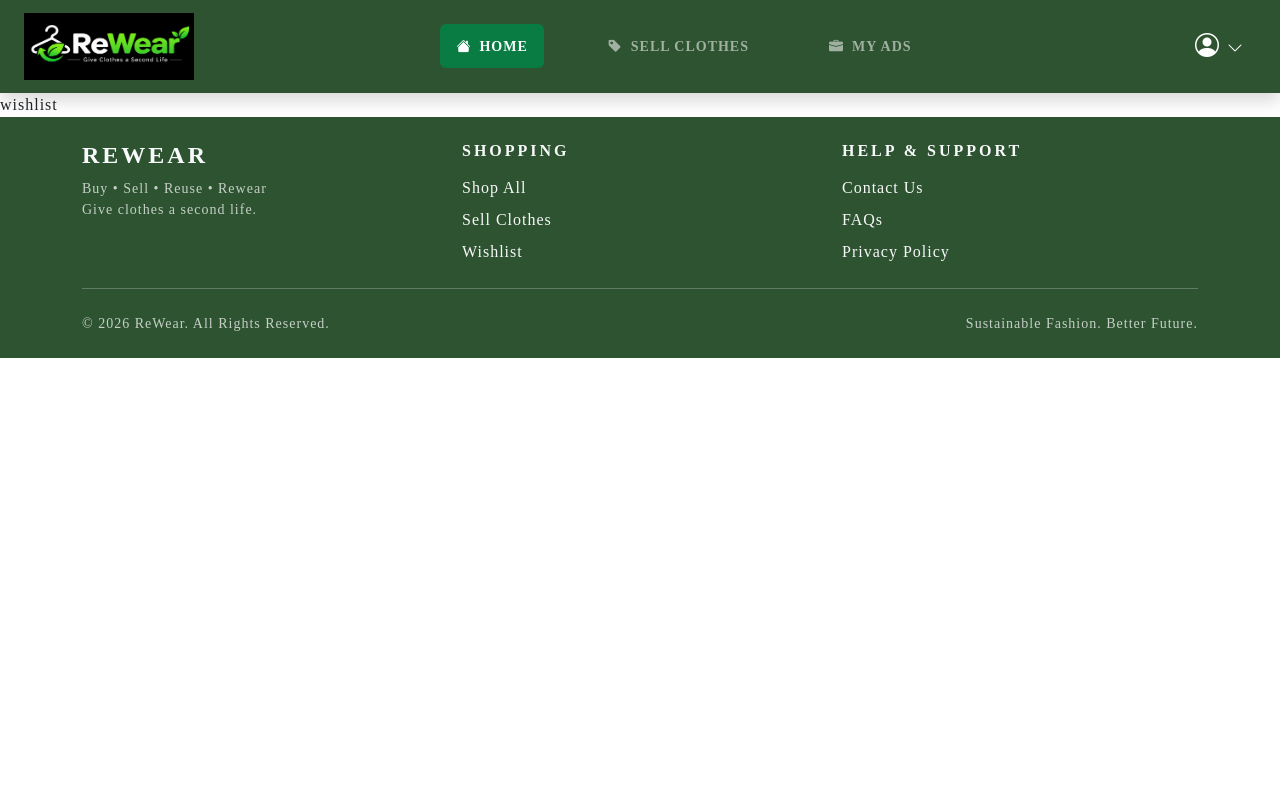
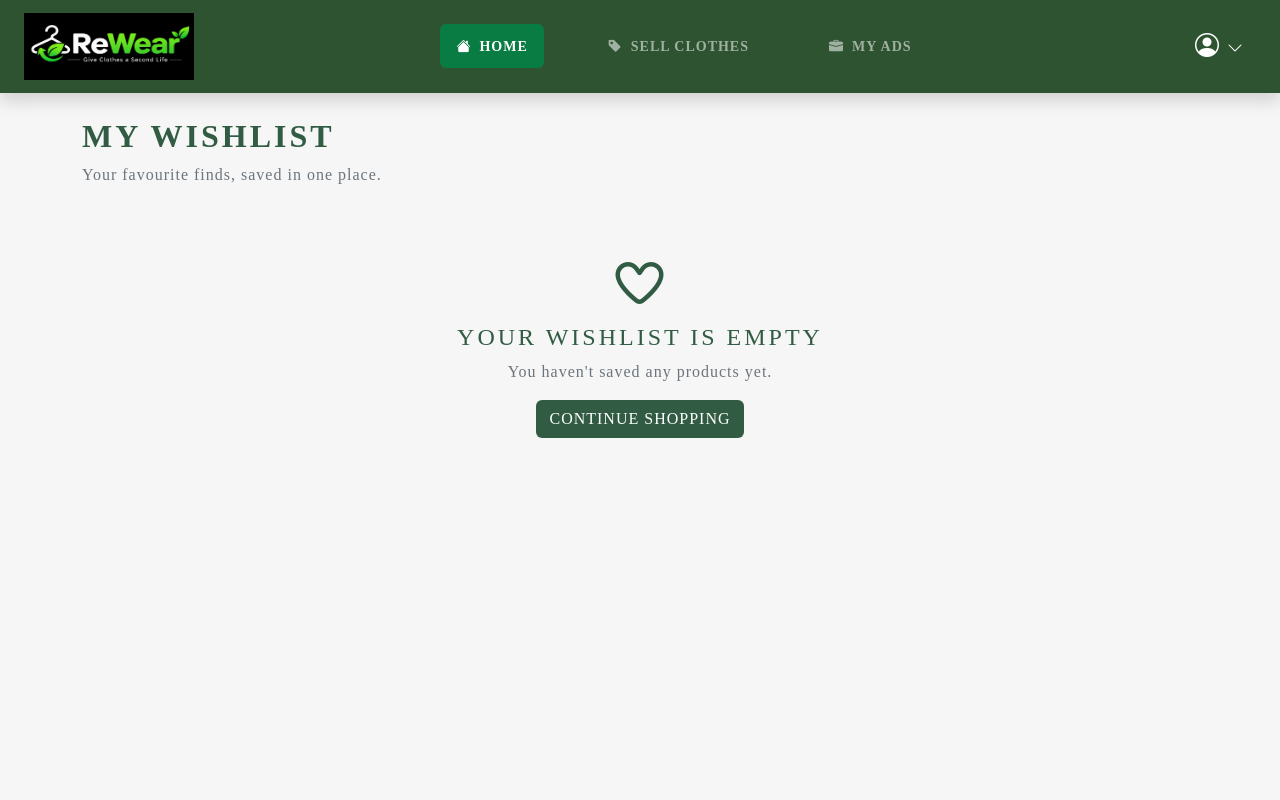
Before and after one commit to sivagangaps869-a11y/Retro-App, a React (Vite) app in the folder retro-app/: page /wishlist in a window 1280 px wide. Shown: the top 800 px of the page. Built offline with nearby package versions, Linux system fonts and the light colour scheme; a web font is replaced by a local one.

Commit message:
wishlist

```diff
--- a/retro-app/src/Components/Header.jsx
+++ b/retro-app/src/Components/Header.jsx
@@ -1,6 +1,7 @@
 
 import React, { useState } from 'react'
 import rewearlogo from "../assets/rewear-logo.png"
+
 
 function Header() {
 
@@ -83,6 +84,8 @@ function Header() {
                 </a>
               </li>
 
+
+
               <li>
                 <a className="dropdown-item" href="/cart">
                   <i className="bi bi-cart-fill me-2"></i>
--- a/retro-app/src/Pages/Wishlist.jsx
+++ b/retro-app/src/Pages/Wishlist.jsx
@@ -1,10 +1,104 @@
+
 import React from 'react'
 
+import { Button, Card, Col, Row } from 'react-bootstrap'
+import { Link } from 'react-router-dom'
+import { useDispatch, useSelector } from 'react-redux'
+import { removeFromWishlist } from '../Redux/Slice/wishlistSlice'
+// import { addtoCart } from '../Redux/slice/cartSlice'
+
 function Wishlist() {
+
+  const { wishlist } = useSelector(state => state.wishlistReducer)
+  console.log("Wishlist Page Data:", wishlist)
+  const dispatch = useDispatch()
+
+  // const handleCart = (product) => {
+  //   dispatch(addtoCart(product))
+  //   dispatch(removeFromWishlist(product.id))
+  // }
+
   return (
-    <>
-      wishlist
-    </>
+    <div style={{ background: '#f5f6f5', minHeight: '100vh' }}>
+
+
+      <div className="container py-4" >
+
+        <h2 className="fw-bold mb-2" style={{ color: '#315c43' }}>
+          My Wishlist
+        </h2>
+
+        <p className="text-secondary mb-4">
+          Your favourite finds, saved in one place.
+        </p>
+
+        <Row>
+          {wishlist.length > 0 ? wishlist.map(product => (
+
+            <Col lg={3} md={4} sm={6} xs={12}
+              className="mb-4" key={product.id}>
+
+              <Card className="h-100 border-0 shadow-sm"
+                style={{ borderRadius: '12px', overflow: 'hidden' }}>
+
+                <Link to={`/view/${product.id}`}>
+                  <Card.Img
+                    src={product.images?.[0]}
+                    style={{ height: '230px', objectFit: 'cover' }}
+                  />
+                </Link>
+
+                <Card.Body>
+
+                  <div className="d-flex justify-content-between">
+                    <Card.Title style={{ color: '#315c43' }}>
+                      {product.productName}
+                    </Card.Title>
+
+                    <Button variant="light"
+                      onClick={() => dispatch(removeFromWishlist(product.id))}>
+                      <i className="fa-solid fa-heart text-danger"></i>
+                    </Button>
+                  </div>
+
+                  <h5 className="fw-bold">₹{product.price}</h5>
+{/*
+                  <Button
+                    className="w-100 mt-2 border-0"
+                    style={{ background: '#315c43' }}
+                    onClick={() => handleCart(product)}>
+                    <i className="fa-solid fa-cart-shopping me-2"></i>
+                    Add to Cart
+                  </Button> */}
+
+                </Card.Body>
+              </Card>
+            </Col>
+
+          )) : (
+
+            <div className="text-center py-5">
+              <i className="fa-regular fa-heart fa-3x mb-3"
+                style={{ color: '#315c43' }}></i>
+
+              <h4 style={{ color: '#315c43' }}>
+                Your Wishlist is Empty
+              </h4>
+
+              <p className="text-secondary">
+                You haven't saved any products yet.
+              </p>
+
+              <Link to="/" className="btn text-white"
+                style={{ background: '#315c43' }}>
+                Continue Shopping
+              </Link>
+            </div>
+
+          )}
+        </Row>
+      </div>
+    </div>
   )
 }
 
--- a/retro-app/src/Redux/Slice/wishlistSlice.js
+++ b/retro-app/src/Redux/Slice/wishlistSlice.js
@@ -0,0 +1,36 @@
+
+import { createSlice } from '@reduxjs/toolkit'
+
+const wishlistSlice = createSlice({
+  name: 'wishlist',
+
+  initialState: {
+    wishlist: []
+  },
+
+  reducers: {
+
+    addToWishlist: (state, action) => {
+      const product = action.payload
+
+      const exist = state.wishlist.find(
+        item => item.id === product.id
+      )
+
+      if (!exist) {
+        state.wishlist.push(product)
+      }
+    },
+
+    removeFromWishlist: (state, action) => {
+      state.wishlist = state.wishlist.filter(
+        item => item.id !== action.payload
+      )
+    }
+
+  }
+})
+
+export const { addToWishlist, removeFromWishlist } = wishlistSlice.actions
+
+export default wishlistSlice.reducer
--- a/retro-app/src/Redux/productStore.js
+++ b/retro-app/src/Redux/productStore.js
@@ -1,12 +1,13 @@
 import { configureStore } from "@reduxjs/toolkit";
 import productSlice from './Slice/productSlice'
 import authSlice from './Slice/authSlice'
+import wishlistSlice from './Slice/wishlistSlice'
 
 const productStore=configureStore({
     reducer:{
         productReducer:productSlice,
         authReducer:authSlice,
-
+        wishlistReducer: wishlistSlice
     }
 })
 
```
Also changed, not shown: retro-app/src/Pages/Allproducts.jsx (line endings or trailing spaces), 1 other file (tests, documents, lock files or other folders).
